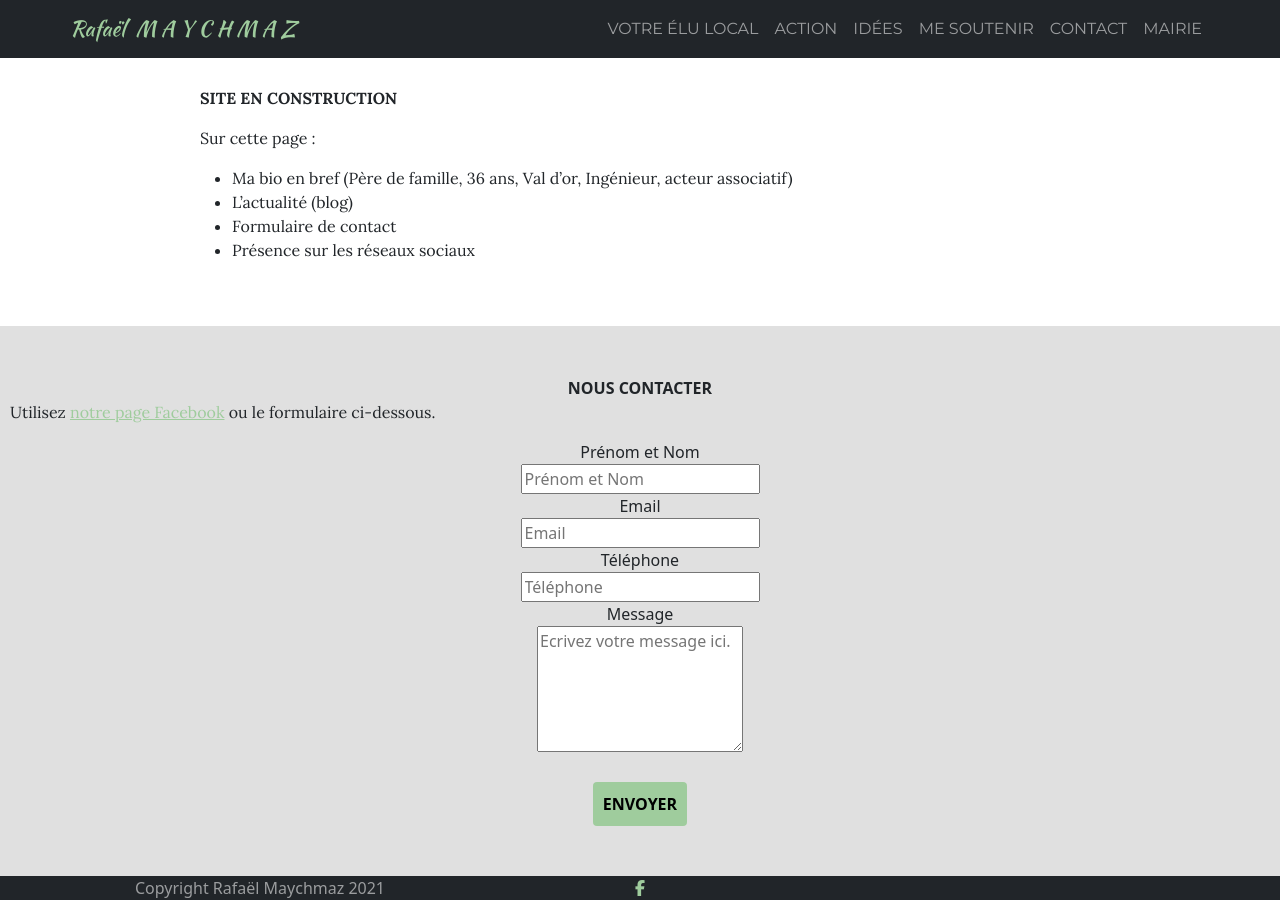
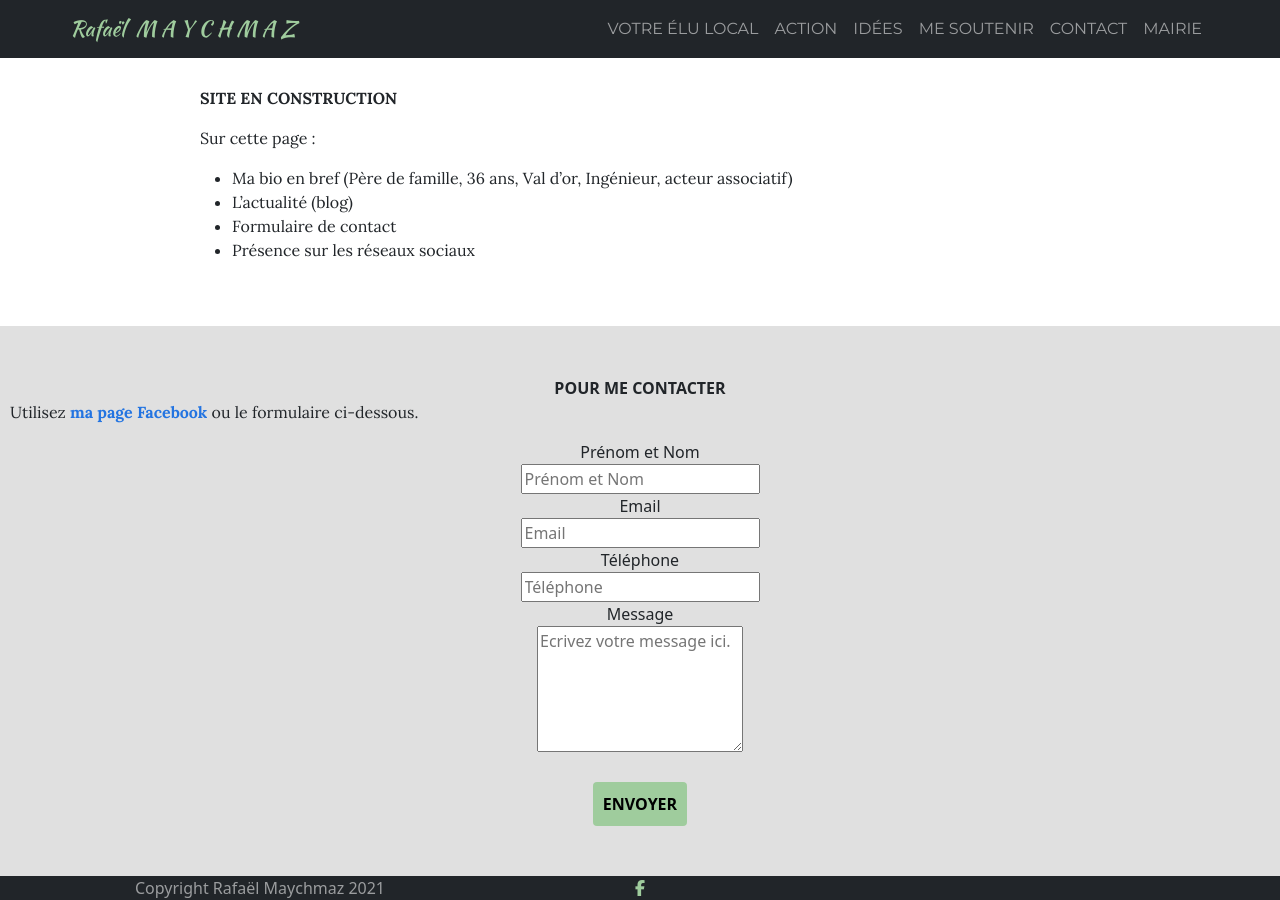
Before and after one commit to RafaelMaychmaz/rafaelmaychmaz_politique, a Jekyll site: the page built from index.md, in a window 1280 px wide and 900 px high, scrolled down 645 px. Built offline with Jekyll 4.4.1, drawn with Linux system fonts in a browser that asks for light colours; nearby versions of some CDN libraries.

Commit message:
update index

```diff
--- a/_includes/rm_post_contact.html
+++ b/_includes/rm_post_contact.html
@@ -1,7 +1,7 @@
 
 <section id="contact_section">
-    <center><b>NOUS CONTACTER</b></center>
-    <p>Utilisez <a href="https://facebook.com/rafaelmaychmaz" style="color:#9fcc9d;">notre page Facebook</a> ou le formulaire ci-dessous.</p>
+    <center><b>POUR ME CONTACTER</b></center>
+    <p>Utilisez <a href="https://facebook.com/rafaelmaychmaz" style="text-decoration: none; color:#2374E1; font-weight: 700;">ma page Facebook</a> ou le formulaire ci-dessous.</p>
     <form style="text-align: center;" id="fs-frm" name="simple-contact-form" accept-charset="utf-8" action="https://formspree.io/f/mvodvnrg" method="post">
         <fieldset id="fs-frm-inputs">
             <label for="full-name">Prénom et Nom</label><br>
```
